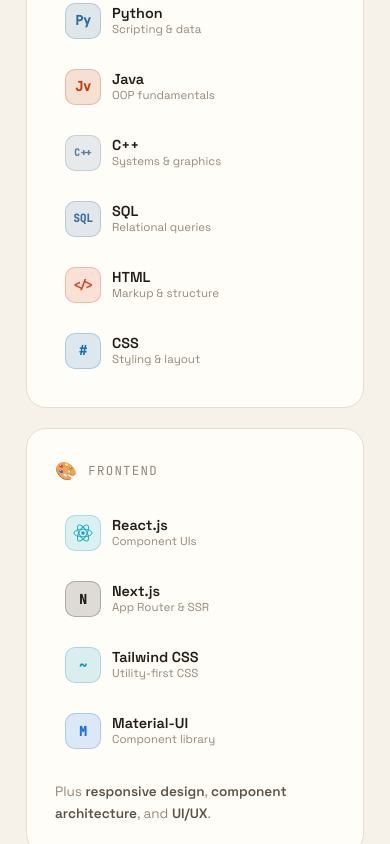
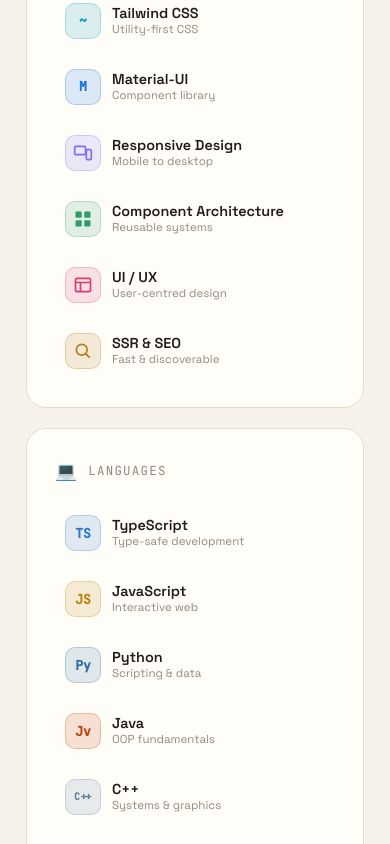
Before and after one commit to anushagarg-10/personalportfolio, a Next.js app: page / in a window 390 px wide. Shown: the part 8900-9744 px from the top of the page. Built offline with nearby package versions, Linux system fonts and the light colour scheme.

Commit message:
Lead skills with Frontend; promote responsive/component/UI-UX/SSR-SEO to tiles

```diff
--- a/components/Skills.tsx
+++ b/components/Skills.tsx
@@ -20,7 +20,51 @@
   </svg>
 );
 
+const ResponsiveMark = (
+  <svg viewBox="0 0 24 24" fill="none" stroke="currentColor" strokeWidth="2">
+    <rect x="2" y="4" width="13" height="10" rx="1.5" />
+    <rect x="16" y="8" width="6" height="12" rx="1.5" />
+  </svg>
+);
+
+const ComponentMark = (
+  <svg viewBox="0 0 24 24" fill="currentColor">
+    <rect x="3" y="3" width="7.5" height="7.5" rx="1.6" />
+    <rect x="13.5" y="3" width="7.5" height="7.5" rx="1.6" />
+    <rect x="3" y="13.5" width="7.5" height="7.5" rx="1.6" />
+    <rect x="13.5" y="13.5" width="7.5" height="7.5" rx="1.6" />
+  </svg>
+);
+
+const LayoutMark = (
+  <svg viewBox="0 0 24 24" fill="none" stroke="currentColor" strokeWidth="2">
+    <rect x="3" y="4" width="18" height="16" rx="2" />
+    <path d="M3 9h18M9 9v11" />
+  </svg>
+);
+
+const SearchMark = (
+  <svg viewBox="0 0 24 24" fill="none" stroke="currentColor" strokeWidth="2">
+    <circle cx="10.5" cy="10.5" r="6.5" />
+    <path d="M20 20l-4.5-4.5" />
+  </svg>
+);
+
 const GROUPS: Group[] = [
+  {
+    emoji: "🎨",
+    title: "Frontend",
+    items: [
+      { icon: ReactMark, color: "#0ea5c4", name: "React.js", desc: "Component UIs" },
+      { icon: "N", color: "var(--ink)", name: "Next.js", desc: "App Router & SSR" },
+      { icon: "~", color: "#0e9bb8", name: "Tailwind CSS", desc: "Utility-first CSS" },
+      { icon: "M", color: "#1971e6", name: "Material-UI", desc: "Component library" },
+      { icon: ResponsiveMark, color: "#7a6ff0", name: "Responsive Design", desc: "Mobile to desktop" },
+      { icon: ComponentMark, color: "#2e9b6b", name: "Component Architecture", desc: "Reusable systems" },
+      { icon: LayoutMark, color: "#d63c78", name: "UI / UX", desc: "User-centred design" },
+      { icon: SearchMark, color: "#b57a1e", name: "SSR & SEO", desc: "Fast & discoverable" },
+    ],
+  },
   {
     emoji: "💻",
     title: "Languages",
@@ -34,21 +78,6 @@
       { icon: "</>", color: "#d9481f", name: "HTML", desc: "Markup & structure", size: ".72rem" },
       { icon: "#", color: "#1572b6", name: "CSS", desc: "Styling & layout" },
     ],
-  },
-  {
-    emoji: "🎨",
-    title: "Frontend",
-    items: [
-      { icon: ReactMark, color: "#0ea5c4", name: "React.js", desc: "Component UIs" },
-      { icon: "N", color: "var(--ink)", name: "Next.js", desc: "App Router & SSR" },
-      { icon: "~", color: "#0e9bb8", name: "Tailwind CSS", desc: "Utility-first CSS" },
-      { icon: "M", color: "#1971e6", name: "Material-UI", desc: "Component library" },
-    ],
-    note: (
-      <>
-        Plus <b>responsive design</b>, <b>component architecture</b>, and <b>UI/UX</b>.
-      </>
-    ),
   },
   {
     emoji: "⚙️",
```
